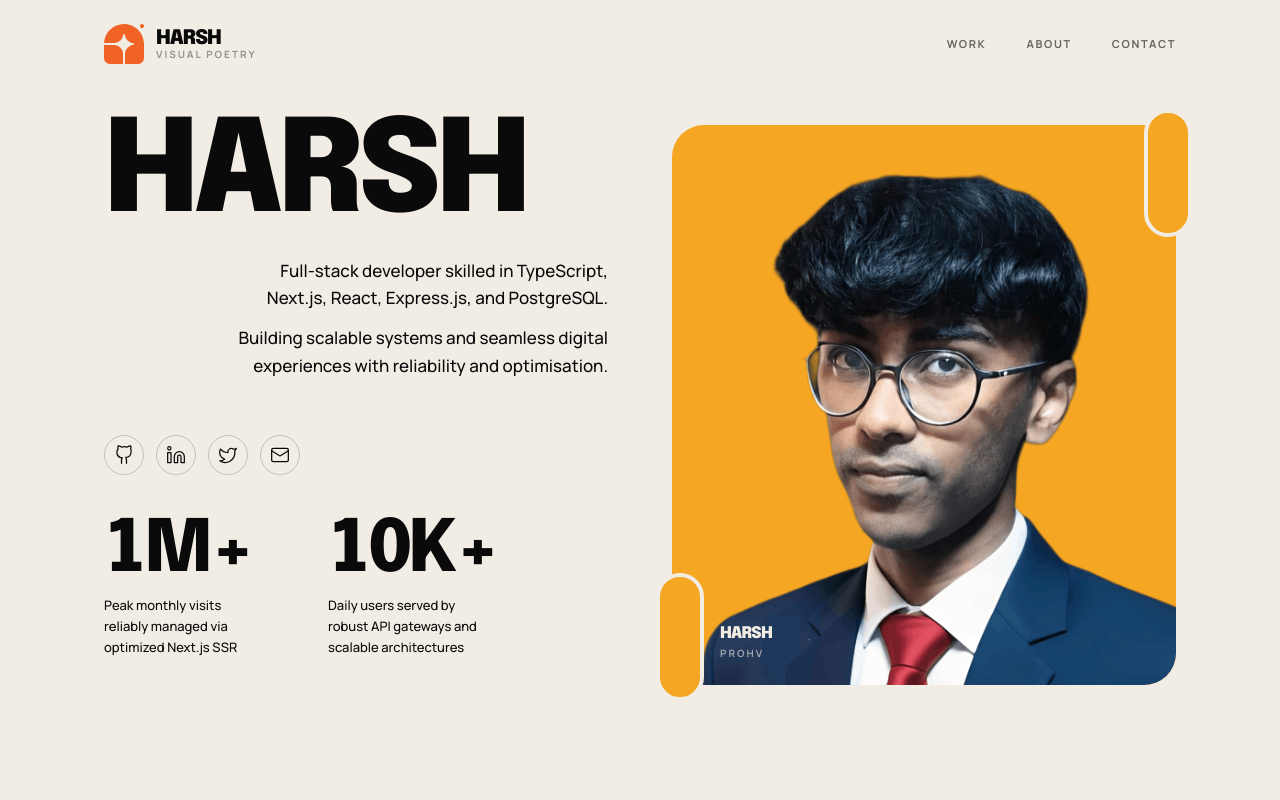
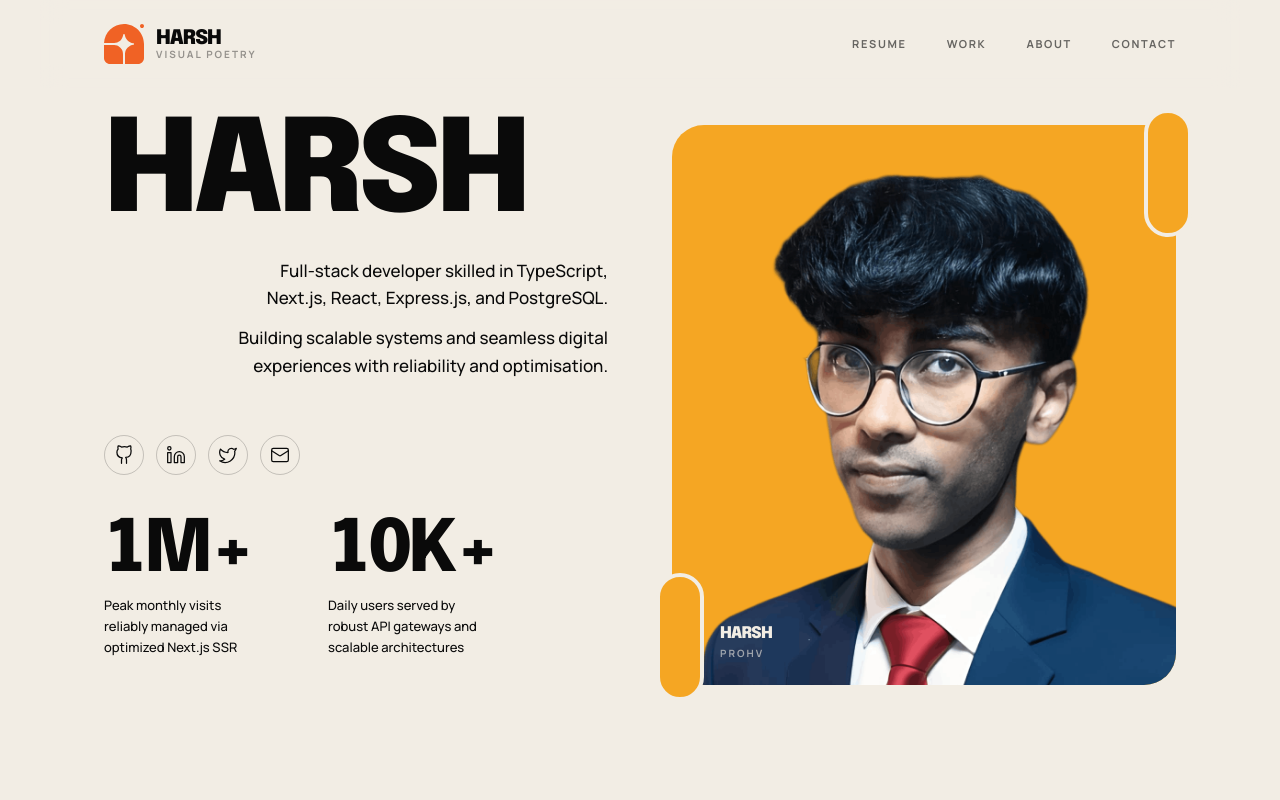
Before and after one commit to prohv/portfolio-new, a Next.js app: page / in a window 1280 px wide. Shown: the top 800 px of the page. Built offline with nearby package versions, Linux system fonts and the light colour scheme.

Commit message:
chore: navbar update with resume and mobile working

```diff
--- a/src/components/layout/Navbar.tsx
+++ b/src/components/layout/Navbar.tsx
@@ -1,11 +1,40 @@
-import React from 'react';
+"use client";
+
+import React, { useState, useEffect } from 'react';
 import Image from 'next/image';
 import Link from 'next/link';
 
+const NAV_LINKS = [
+  { label: 'Resume', href: 'https://drive.google.com/file/d/1u0mCAt1P7q_WeYSOaG6MNp83JMJ9p7cl/view?usp=sharing', external: true },
+  { label: 'Work', href: '#work', external: false },
+  { label: 'About', href: '#about', external: false },
+  { label: 'Contact', href: '#contact', external: false }
+];
+
 export function Navbar() {
+  const [isOpen, setIsOpen] = useState(false);
+
+  // Close menu when clicking outside or scrolling
+  useEffect(() => {
+    const handleScroll = () => setIsOpen(false);
+    window.addEventListener('scroll', handleScroll);
+    return () => window.removeEventListener('scroll', handleScroll);
+  }, []);
+
+  // Prevent scrolling when menu is open
+  useEffect(() => {
+    if (isOpen) {
+      document.body.style.overflow = 'hidden';
+    } else {
+      document.body.style.overflow = '';
+    }
+    return () => { document.body.style.overflow = ''; };
+  }, [isOpen]);
+
   return (
-    <nav className="sticky top-0 w-full px-6 md:px-10 lg:px-16 py-6 flex items-center justify-between max-w-[1200px] mx-auto z-50 bg-cream/80 backdrop-blur-md">
-      <Link href="/" className="flex items-center gap-3 group">
+    <>
+      <nav className="sticky top-0 w-full px-6 md:px-10 lg:px-16 py-6 flex items-center justify-between max-w-[1200px] mx-auto z-[60] bg-cream/80 backdrop-blur-md">
+        <Link href="/" onClick={() => setIsOpen(false)} className="flex items-center gap-3 group relative z-[60]">
           <div className="relative w-10 h-10 transition-transform group-hover:scale-110 duration-300 ease-out">
             <Image
               src="/portfolio-logo.svg"
@@ -26,25 +55,75 @@ export function Navbar() {
         </Link>
 
         <div className="hidden md:flex items-center gap-10">
-        {['Work', 'About', 'Contact'].map((item) => (
-          <Link
-            key={item}
-            href={`#${item.toLowerCase()}`}
+          {NAV_LINKS.map((item) => (
+            item.external ? (
+              <a
+                key={item.label}
+                href={item.href}
+                target="_blank"
+                rel="noopener noreferrer"
                 className="relative font-manrope font-bold text-[11px] text-ink/60 hover:text-ink transition-colors duration-300 uppercase tracking-[0.15em] group"
               >
-            {item}
+                {item.label}
+                <span className="absolute -bottom-1 left-0 w-0 h-[1.5px] bg-amber transition-all duration-300 group-hover:w-full" />
+              </a>
+            ) : (
+              <Link
+                key={item.label}
+                href={item.href}
+                className="relative font-manrope font-bold text-[11px] text-ink/60 hover:text-ink transition-colors duration-300 uppercase tracking-[0.15em] group"
+              >
+                {item.label}
                 <span className="absolute -bottom-1 left-0 w-0 h-[1.5px] bg-amber transition-all duration-300 group-hover:w-full" />
               </Link>
+            )
           ))}
         </div>
 
-      <button className="md:hidden group p-2" aria-label="Toggle Menu">
+        <button
+          className="md:hidden group p-2 relative z-[60]"
+          aria-label="Toggle Menu"
+          onClick={() => setIsOpen(!isOpen)}
+        >
           <div className="w-6 h-5 flex flex-col justify-between items-end">
-          <span className="w-full h-[2px] bg-ink rounded-full transition-all group-hover:w-4" />
-          <span className="w-4 h-[2px] bg-ink rounded-full transition-all group-hover:w-full" />
-          <span className="w-full h-[2px] bg-ink rounded-full transition-all group-hover:w-4" />
+            <span className={`h-[2px] bg-ink rounded-full transition-all duration-300 origin-center ${isOpen ? 'w-full rotate-45 translate-y-[9px]' : 'w-full group-hover:w-4'}`} />
+            <span className={`h-[2px] bg-ink rounded-full transition-all duration-300 ${isOpen ? 'opacity-0 translate-x-4' : 'w-4 group-hover:w-full'}`} />
+            <span className={`h-[2px] bg-ink rounded-full transition-all duration-300 origin-center ${isOpen ? 'w-full -rotate-45 -translate-y-[9px]' : 'w-full group-hover:w-4'}`} />
           </div>
         </button>
       </nav>
+
+      {/* Mobile Menu Overlay */}
+      <div
+        className={`fixed inset-0 bg-cream backdrop-blur-2xl z-50 transition-all duration-500 md:hidden flex flex-col items-center justify-center gap-8
+          ${isOpen ? 'opacity-100 pointer-events-auto' : 'opacity-0 pointer-events-none'}`}
+      >
+        {NAV_LINKS.map((item, index) => (
+           item.external ? (
+              <a
+                key={item.label}
+                href={item.href}
+                target="_blank"
+                rel="noopener noreferrer"
+                onClick={() => setIsOpen(false)}
+                className={`font-epilogue font-black text-3xl text-ink hover:text-amber transition-all duration-500 uppercase tracking-tighter transform ${isOpen ? 'translate-y-0 opacity-100' : 'translate-y-8 opacity-0'}`}
+                style={{ transitionDelay: `${100 + (index * 100)}ms` }}
+              >
+                {item.label}
+              </a>
+            ) : (
+              <Link
+                key={item.label}
+                href={item.href}
+                onClick={() => setIsOpen(false)}
+                className={`font-epilogue font-black text-3xl text-ink hover:text-amber transition-all duration-500 uppercase tracking-tighter transform ${isOpen ? 'translate-y-0 opacity-100' : 'translate-y-8 opacity-0'}`}
+                style={{ transitionDelay: `${100 + (index * 100)}ms` }}
+              >
+                {item.label}
+              </Link>
+            )
+        ))}
+      </div>
+    </>
   );
 }
--- a/src/components/sections/HeroSection.tsx
+++ b/src/components/sections/HeroSection.tsx
@@ -4,6 +4,7 @@ const GithubIcon = (props: React.SVGProps<SVGSVGElement>) => (<svg xmlns="http:/
 const LinkedinIcon = (props: React.SVGProps<SVGSVGElement>) => (<svg xmlns="http://www.w3.org/2000/svg" viewBox="0 0 24 24" fill="none" stroke="currentColor" strokeLinecap="round" strokeLinejoin="round" {...props}><path d="M16 8a6 6 0 0 1 6 6v7h-4v-7a2 2 0 0 0-2-2 2 2 0 0 0-2 2v7h-4v-7a6 6 0 0 1 6-6z"></path><rect x="2" y="9" width="4" height="12"></rect><circle cx="4" cy="4" r="2"></circle></svg>);
 const TwitterIcon = (props: React.SVGProps<SVGSVGElement>) => (<svg xmlns="http://www.w3.org/2000/svg" viewBox="0 0 24 24" fill="none" stroke="currentColor" strokeLinecap="round" strokeLinejoin="round" {...props}><path d="M22 4s-.7 2.1-2 3.4c1.6 10-9.4 17.3-18 11.6 2.2.1 4.4-.6 6-2C3 15.5.5 9.6 3 5c2.2 2.6 5.6 4.1 9 4-.9-4.2 4-6.6 7-3.8 1.1 0 3-1.2 3-1.2z"></path></svg>);
 const MailIcon = (props: React.SVGProps<SVGSVGElement>) => (<svg xmlns="http://www.w3.org/2000/svg" viewBox="0 0 24 24" fill="none" stroke="currentColor" strokeLinecap="round" strokeLinejoin="round" {...props}><rect width="20" height="16" x="2" y="4" rx="2"></rect><path d="m22 7-8.97 5.7a1.94 1.94 0 0 1-2.06 0L2 7"></path></svg>);
+const FileTextIcon = (props: React.SVGProps<SVGSVGElement>) => (<svg xmlns="http://www.w3.org/2000/svg" viewBox="0 0 24 24" fill="none" stroke="currentColor" strokeLinecap="round" strokeLinejoin="round" {...props}><path d="M14.5 2H6a2 2 0 0 0-2 2v16a2 2 0 0 0 2 2h12a2 2 0 0 0 2-2V7.5L14.5 2z"></path><polyline points="14 2 14 8 20 8"></polyline><line x1="16" y1="13" x2="8" y2="13"></line><line x1="16" y1="17" x2="8" y2="17"></line><line x1="10" y1="9" x2="8" y2="9"></line></svg>);
 
 export function HeroSection() {
   return (
@@ -24,7 +25,7 @@ export function HeroSection() {
             { icon: GithubIcon, label: 'GitHub', url: 'https://github.com/prohv' },
             { icon: LinkedinIcon, label: 'LinkedIn', url: 'https://linkedin.com/in/proharsh' },
             { icon: TwitterIcon, label: 'Twitter', url: 'https://twitter.com/proharshv' },
-            { icon: MailIcon, label: 'Mail', url: 'mailto:proharshv11@gmail.com' }
+            { icon: MailIcon, label: 'Mail', url: 'mailto:proharshv11@gmail.com' },
           ].map(({ icon: Icon, label, url }) => (
             <a
               key={label}
```
Lines whose indentation alone changed are shown as unchanged.
